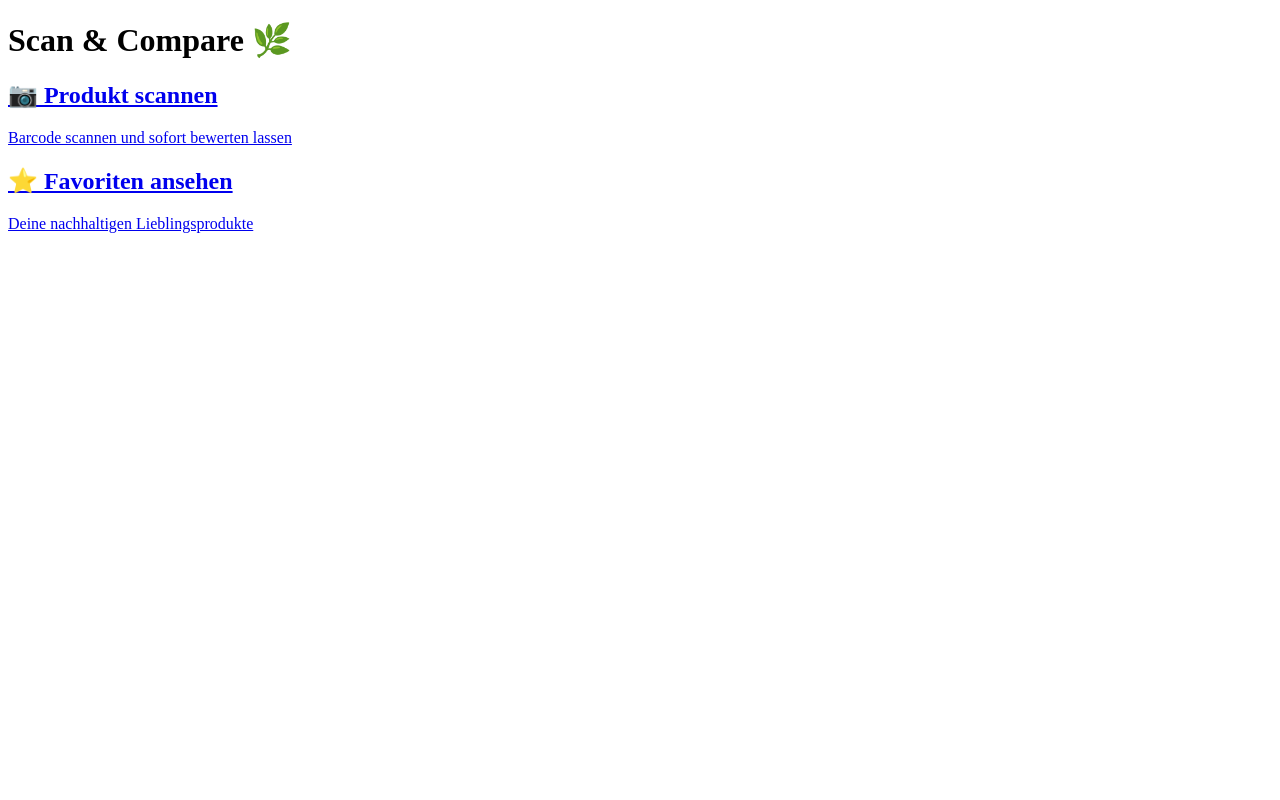
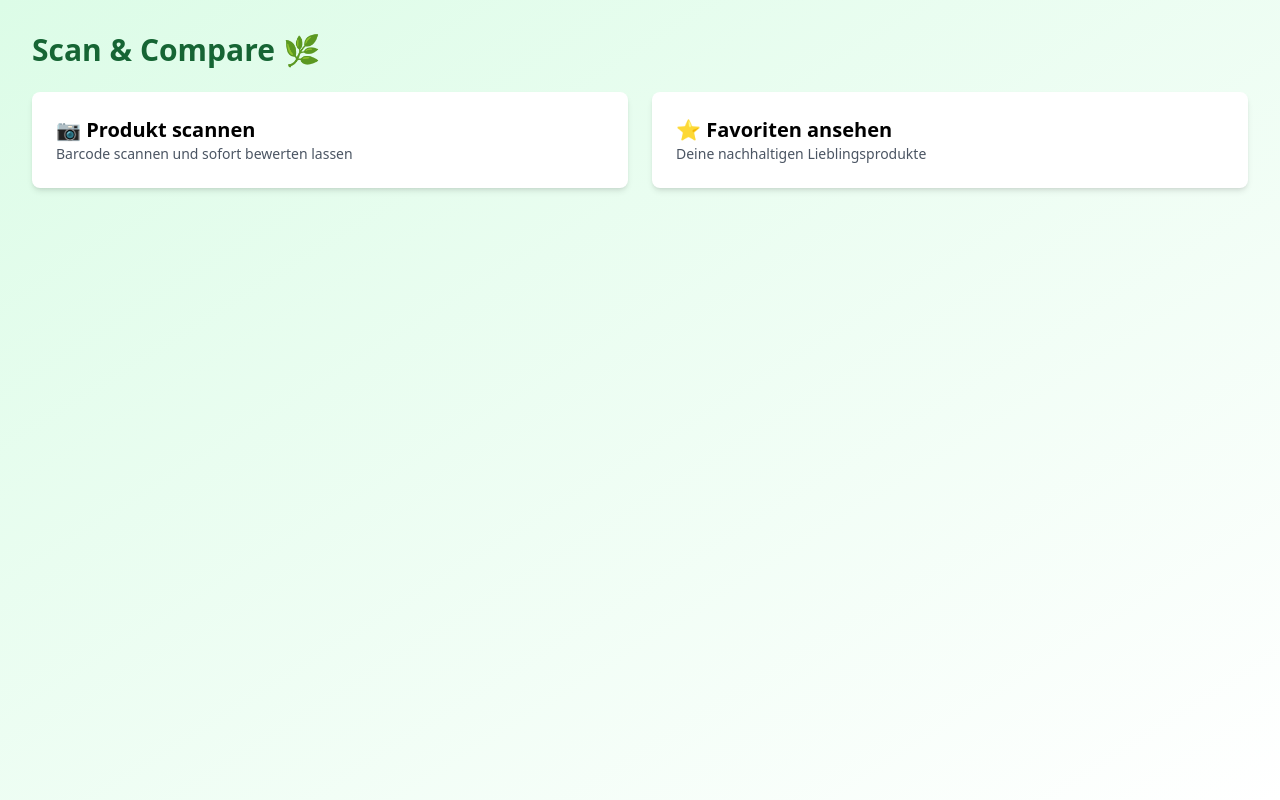
Before and after one commit to PatKaiUI/scan-compare-app, a React (Create React App) app: page / in a window 1280 px wide. Built offline with nearby package versions, Linux system fonts and the light colour scheme.

Commit message:
datein angelegt

```diff
--- /dev/null
+++ b/postcss.config.js
@@ -0,0 +1,6 @@
+module.exports = {
+  plugins: {
+    tailwindcss: {},
+    autoprefixer: {},
+  },
+}
--- a/src/App.js
+++ b/src/App.js
@@ -1,10 +1,14 @@
 import { BrowserRouter as Router, Routes, Route } from "react-router-dom";
+import { QueryClient, QueryClientProvider } from "@tanstack/react-query";
 import Home from "./pages/Home";
-import Scanner from ".pages/Scanner";
-import Product from ".pages/Product";
+import Scanner from "./pages/Scanner";
+import Product from "./pages/Product";
+
+const queryClient = new QueryClient();
 
 function App() {
   return (
+    <QueryClientProvider client={queryClient}>
       <Router>
         <Routes>
           <Route path="/" element={<Home />} />
@@ -12,6 +16,7 @@ function App() {
           <Route path="/product/:barcode" element={<Product />} />
         </Routes>
       </Router>
+    </QueryClientProvider>
   );
 }
 
--- a/src/index.css
+++ b/src/index.css
@@ -1,6 +1,6 @@
 @tailwind base;
 @tailwind components;
-@tailwind untilities;
+@tailwind utilities;
 
 .card {
   @apply p-6 bg-white shadow-md rounded-lg transition hover:shadow-lg hover:scale-[1.02] cursor-pointer;
--- a/src/pages/Product.js
+++ b/src/pages/Product.js
@@ -1,5 +1,5 @@
 import { useParams } from "react-router-dom";
-import { useQuery } from "react-query";
+import { useQuery } from "@tanstack/react-query";
 import { fetchProduct } from "../api/productAPI";
 import { getSustainabilityScore } from "../utils/score";
 
--- /dev/null
+++ b/src/reportWebVitals.js
@@ -0,0 +1,13 @@
+const reportWebVitals = (onPerfEntry) => {
+  if (onPerfEntry && onPerfEntry instanceof Function) {
+    import("web-vitals").then(({ getCLS, getFID, getFCP, getLCP, getTTFB }) => {
+      getCLS(onPerfEntry);
+      getFID(onPerfEntry);
+      getFCP(onPerfEntry);
+      getLCP(onPerfEntry);
+      getTTFB(onPerfEntry);
+    });
+  }
+};
+
+export default reportWebVitals;
--- a/tailwind.config.js
+++ b/tailwind.config.js
@@ -1,5 +1,5 @@
-module.export = {
-  content: ["./src/**/*.{js,jsx}"],
+module.exports = {
+  content: ["./src/**/*.{js,jsx,ts,tsx,css}"],
   theme: {
     extend: {},
   },
```
Also changed, not shown: package.json (+7 -3 lines), 1 other file (tests, documents, lock files or other folders). Lines whose indentation alone changed are shown as unchanged.
